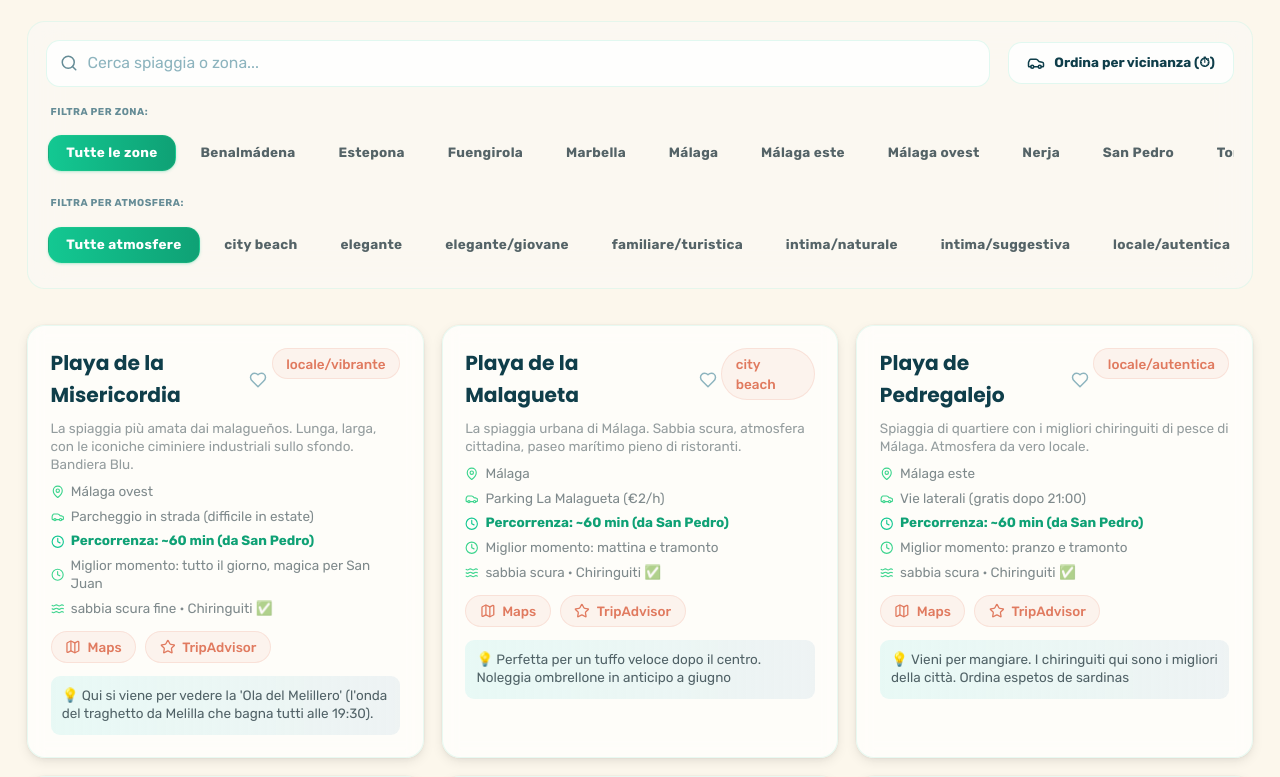
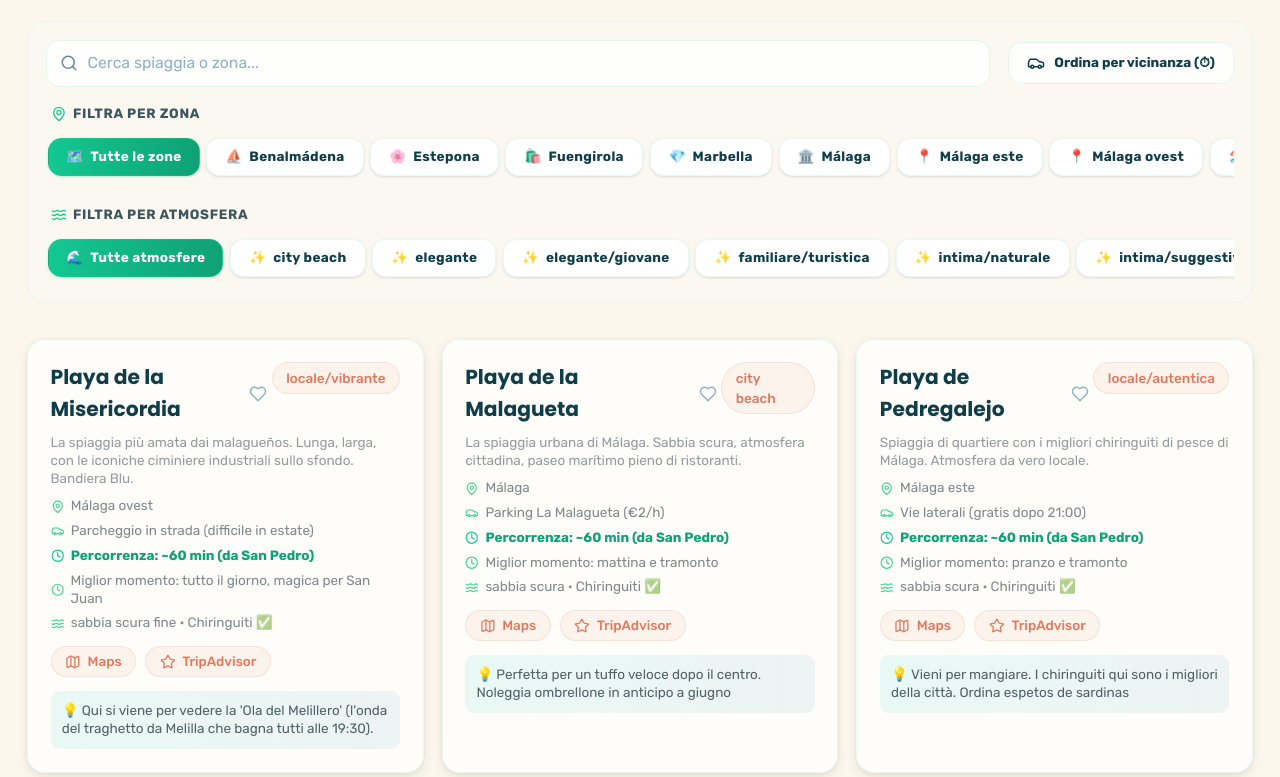
Before and after one commit to mich-de/spagna, a Next.js app: page / in a window 1280 px wide. Shown: the part 7861-8638 px from the top of the page. Built offline with nearby package versions, Linux system fonts and the light colour scheme.

Commit message:
feat: redesign Filtra per zona filters with premium icons, emojis, and styling

```diff
--- a/app/components/Beaches.tsx
+++ b/app/components/Beaches.tsx
@@ -8,6 +8,27 @@ import { getDriveTime, getShortBaseName } from '@/app/utils/driveTimes'
 
 const zones = ['Tutte', ...Array.from(new Set(beaches.map((b: any) => b.zone))).sort()]
 const atmospheres = ['Tutte', ...Array.from(new Set(beaches.map((b: any) => b.atmosphere))).sort()]
+
+const zoneIcons: Record<string, string> = {
+  'Tutte': '🗺️',
+  'Málaga': '🏛️',
+  'Marbella': '💎',
+  'Estepona': '🌸',
+  'Nerja': '🏖️',
+  'Mijas': '🏔️',
+  'Benalmádena': '⛵',
+  'Ronda': '🍷',
+  'Fuengirola': '🛍️'
+}
+
+const atmosIcons: Record<string, string> = {
+  'Tutte': '🌊',
+  'Attrezzata': '🏖️',
+  'Rilassata': '🧘',
+  'Selvaggia': '🌿',
+  'Popolare': '👥',
+  'Snorkeling': '🤿'
+}
 
 export default function Beaches() {
   const [search, setSearch] = useState('')
@@ -133,10 +154,13 @@ export default function Beaches() {
             </button>
           </div>
 
-          <div className="space-y-4">
+          <div className="space-y-5">
             {/* Zona filter */}
             <div className="flex flex-col gap-2">
-              <span className="text-[10px] uppercase tracking-wider font-bold text-mare-400 ml-1">Filtra per zona:</span>
+              <div className="flex items-center gap-1.5 text-xs font-bold text-mare-600 ml-1 uppercase tracking-wider">
+                <MapPin className="w-3.5 h-3.5 text-terracotta-500" />
+                <span>Filtra per zona</span>
+              </div>
               <div className="relative -mx-4 px-4 sm:mx-0 sm:px-0">
                 <div className="absolute left-0 top-0 bottom-0 w-4 bg-gradient-to-r from-sabbia to-transparent pointer-events-none z-10 sm:hidden" />
                 <div className="absolute right-0 top-0 bottom-0 w-4 bg-gradient-to-l from-sabbia to-transparent pointer-events-none z-10 sm:hidden" />
@@ -145,13 +169,16 @@ export default function Beaches() {
                     <button
                       key={z}
                       onClick={() => setZoneFilter(z)}
-                      className={`relative px-4 py-2 rounded-xl text-xs font-semibold tracking-wide transition-colors duration-300 snap-center cursor-pointer ${
+                      className={`relative px-4 py-2 rounded-xl text-xs font-bold tracking-wide transition-all snap-center cursor-pointer ${
                         zoneFilter === z
-                          ? 'text-white'
-                          : 'text-mare-700/80 hover:text-terracotta-600 hover:bg-terracotta-50/50'
+                          ? 'text-white font-bold'
+                          : 'text-mare-750/90 hover:text-terracotta-600 bg-white border border-terracotta-100/40 hover:border-terracotta-200 shadow-sm hover:scale-102'
                       }`}
                     >
-                      <span className="relative z-10">{z === 'Tutte' ? 'Tutte le zone' : z}</span>
+                      <span className="relative z-10 flex items-center gap-1.5">
+                        <span>{zoneIcons[z] || '📍'}</span>
+                        <span>{z === 'Tutte' ? 'Tutte le zone' : z}</span>
+                      </span>
                       {zoneFilter === z && (
                         <motion.span
                           layoutId="beachZoneBg"
@@ -167,7 +194,10 @@ export default function Beaches() {
 
             {/* Atmosfera filter */}
             <div className="flex flex-col gap-2">
-              <span className="text-[10px] uppercase tracking-wider font-bold text-mare-400 ml-1">Filtra per atmosfera:</span>
+              <div className="flex items-center gap-1.5 text-xs font-bold text-mare-600 ml-1 uppercase tracking-wider">
+                <Waves className="w-3.5 h-3.5 text-terracotta-500" />
+                <span>Filtra per atmosfera</span>
+              </div>
               <div className="relative -mx-4 px-4 sm:mx-0 sm:px-0">
                 <div className="absolute left-0 top-0 bottom-0 w-4 bg-gradient-to-r from-sabbia to-transparent pointer-events-none z-10 sm:hidden" />
                 <div className="absolute right-0 top-0 bottom-0 w-4 bg-gradient-to-l from-sabbia to-transparent pointer-events-none z-10 sm:hidden" />
@@ -176,13 +206,16 @@ export default function Beaches() {
                     <button
                       key={a}
                       onClick={() => setAtmosFilter(a)}
-                      className={`relative px-4 py-2 rounded-xl text-xs font-semibold tracking-wide transition-colors duration-300 snap-center cursor-pointer ${
+                      className={`relative px-4 py-2 rounded-xl text-xs font-bold tracking-wide transition-all snap-center cursor-pointer ${
                         atmosFilter === a
-                          ? 'text-white'
-                          : 'text-mare-700/80 hover:text-terracotta-600 hover:bg-terracotta-50/50'
+                          ? 'text-white font-bold'
+                          : 'text-mare-750/90 hover:text-terracotta-600 bg-white border border-terracotta-100/40 hover:border-terracotta-200 shadow-sm hover:scale-102'
                       }`}
                     >
-                      <span className="relative z-10">{a === 'Tutte' ? 'Tutte atmosfere' : a}</span>
+                      <span className="relative z-10 flex items-center gap-1.5">
+                        <span>{atmosIcons[a] || '✨'}</span>
+                        <span>{a === 'Tutte' ? 'Tutte atmosfere' : a}</span>
+                      </span>
                       {atmosFilter === a && (
                         <motion.span
                           layoutId="beachAtmosBg"
--- a/app/components/Food.tsx
+++ b/app/components/Food.tsx
@@ -2,12 +2,24 @@
 
 import { useState, useMemo, useEffect } from 'react'
 import { motion } from 'framer-motion'
-import { Map, Star, Search, Heart, Car, Clock } from 'lucide-react'
+import { Map, Star, Search, Heart, Car, Clock, MapPin } from 'lucide-react'
 import foods from '@/data/food.json'
 import restaurants from '@/data/restaurants.json'
 import { getDriveTime, getShortBaseName } from '@/app/utils/driveTimes'
 
 const zones = ['Tutte', ...Array.from(new Set(restaurants.map((r: any) => r.zone))).sort()]
+
+const zoneIcons: Record<string, string> = {
+  'Tutte': '🗺️',
+  'Málaga': '🏛️',
+  'Marbella': '💎',
+  'Estepona': '🌸',
+  'Nerja': '🏖️',
+  'Mijas': '🏔️',
+  'Benalmádena': '⛵',
+  'Ronda': '🍷',
+  'Fuengirola': '🛍️'
+}
 
 export default function Food() {
   const [zoneFilter, setZoneFilter] = useState('Tutte')
@@ -137,7 +149,10 @@ export default function Food() {
             <div className="glass p-3 rounded-2xl border border-terracotta-100/40">
               <div className="flex flex-col gap-2">
                 <div className="flex flex-col sm:flex-row sm:items-center justify-between gap-2.5">
-                  <span className="text-[10px] uppercase tracking-wider font-bold text-mare-400 ml-1">Filtra per zona:</span>
+                  <div className="flex items-center gap-1.5 text-xs font-bold text-mare-600 ml-1 uppercase tracking-wider">
+                    <MapPin className="w-3.5 h-3.5 text-terracotta-500" />
+                    <span>Filtra per zona</span>
+                  </div>
                   <button
                     onClick={() => setSortByDriveTime(!sortByDriveTime)}
                     className={`px-3 py-1.5 rounded-xl text-xs font-bold transition-all border flex items-center gap-1.5 self-start sm:self-auto cursor-pointer ${
@@ -158,13 +173,16 @@ export default function Food() {
                       <button
                         key={z}
                         onClick={() => setZoneFilter(z)}
-                        className={`relative px-4 py-2 rounded-xl text-xs font-semibold tracking-wide transition-colors duration-300 snap-center cursor-pointer ${
+                        className={`relative px-4 py-2 rounded-xl text-xs font-bold tracking-wide transition-all snap-center cursor-pointer ${
                           zoneFilter === z
-                            ? 'text-white'
-                            : 'text-mare-700/80 hover:text-terracotta-600 hover:bg-terracotta-50/50'
+                            ? 'text-white font-bold'
+                            : 'text-mare-750/90 hover:text-terracotta-600 bg-white border border-terracotta-100/40 hover:border-terracotta-200 shadow-sm hover:scale-102'
                         }`}
                       >
-                        <span className="relative z-10">{z === 'Tutte' ? 'Tutte le zone' : z}</span>
+                        <span className="relative z-10 flex items-center gap-1.5">
+                          <span>{zoneIcons[z] || '📍'}</span>
+                          <span>{z === 'Tutte' ? 'Tutte le zone' : z}</span>
+                        </span>
                         {zoneFilter === z && (
                           <motion.span
                             layoutId="foodZoneBg"
```
